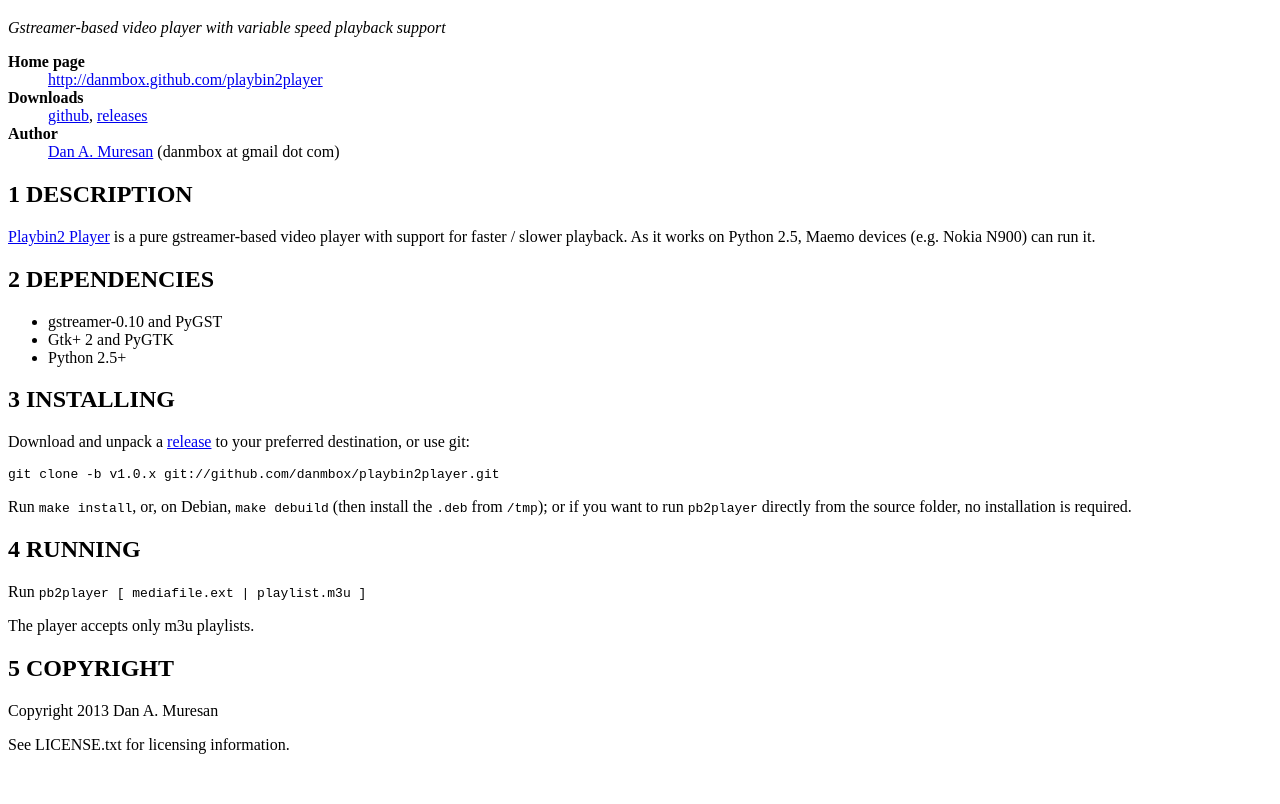
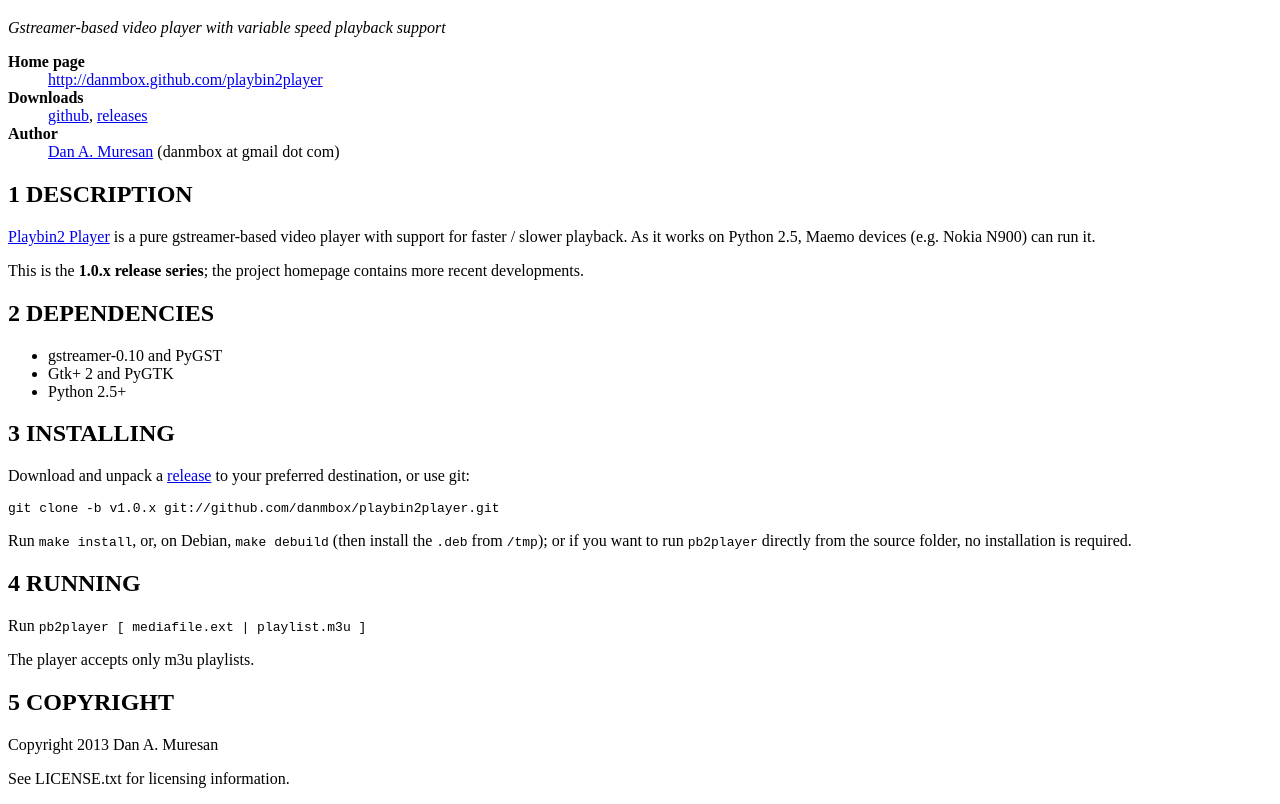
Before and after one commit to danmbox/playbin2player, a plain HTML site: page README.html in a window 1280 px wide. Shown: the part 61-865 px from the top of the page. Before the commit the page ends 831 px from the top, so only its background shows below. Drawn offline with Linux system fonts and the light colour scheme.

Commit message:
Add release series information to README

```diff
--- a/README.html
+++ b/README.html
@@ -3,7 +3,7 @@
 <html>
 <head>
 <title>Playbin2 Player</title>
-<!-- 2013-12-03 Tue 01:57 -->
+<!-- 2013-12-03 Tue 09:46 -->
 <meta  http-equiv="Content-Type" content="text/html;charset=utf-8">
 <meta  name="generator" content="Org-mode">
 <meta  name="author" content="Dan Muresan">
@@ -157,6 +157,10 @@ for the JavaScript code in this tag.
 faster / slower playback. As it works on Python 2.5, Maemo devices (e.g.
 Nokia N900) can run it.
 </p>
+
+<p>
+This is the <b>1.0.x release series</b>; the project homepage contains more recent developments.
+</p>
 </div>
 </div>
 
```
Also changed, not shown: 1 other file.
